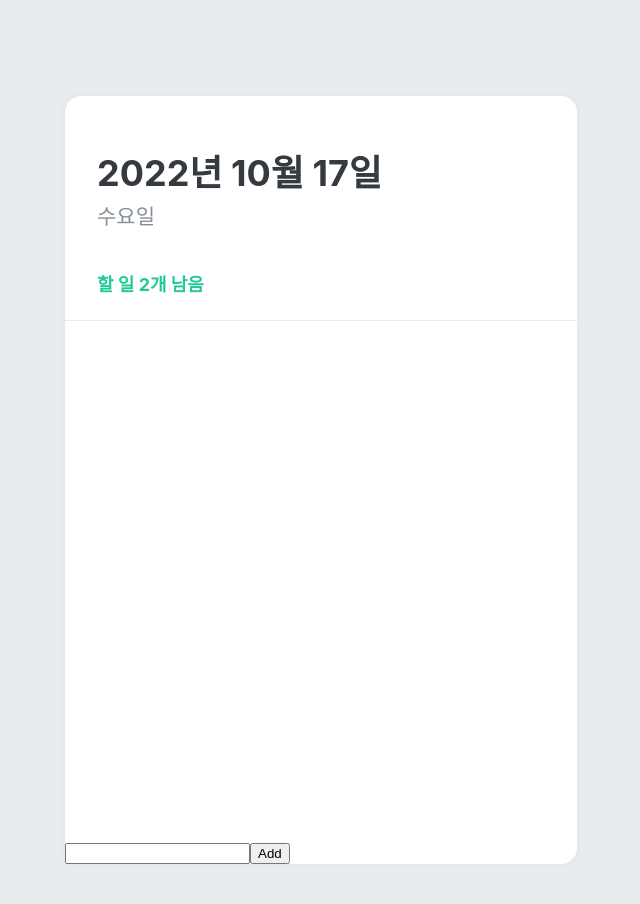
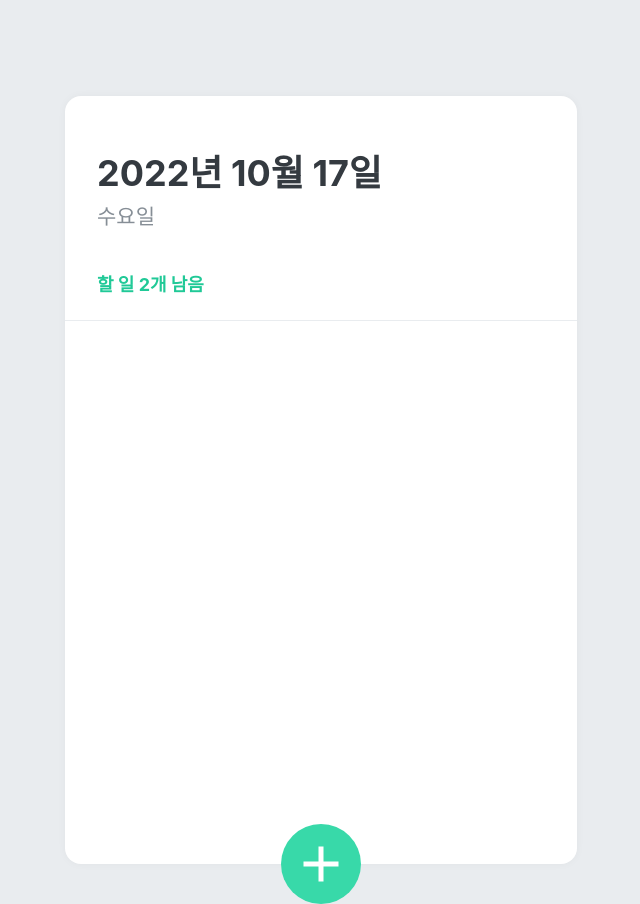
Before and after one commit to Sene68/react-recoil, a React (Create React App) app: page / in a window 1280 px wide. Shown: the whole page, without its empty margins (319-959 px from the left). Built offline with nearby package versions, Linux system fonts and the light colour scheme.

Commit message:
todo item design 변경

```diff
--- a/src/components/TodoItemCreator.js
+++ b/src/components/TodoItemCreator.js
@@ -1,6 +1,81 @@
 import React, { useState } from "react";
+import styled, { css } from 'styled-components';
+import { MdAdd } from 'react-icons/md';
 import { useSetRecoilState } from "recoil";
 import { todoListState } from "../recoil_state";
+
+const CircleButton = styled.button`
+  background: #38d9a9;
+  &:hover {
+    background: #63e6be;
+  }
+  &:active {
+    background: #20c997;
+  }
+
+  z-index: 5;
+  cursor: pointer;
+  width: 80px;
+  height: 80px;
+  display: block;
+  align-items: center;
+  justify-content: center;
+  font-size: 60px;
+  position: absolute;
+  left: 50%;
+  bottom: 0px;
+  transform: translate(-50%, 50%);
+  color: white;
+  border-radius: 50%;
+  border: none;
+  outline: none;
+  display: flex;
+  align-items: center;
+  justify-content: center;
+
+  transition: 0.125s all ease-in;
+  ${props =>
+    props.open &&
+    css`
+      background: #ff6b6b;
+      &:hover {
+        background: #ff8787;
+      }
+      &:active {
+        background: #fa5252;
+      }
+      transform: translate(-50%, 50%) rotate(45deg);
+    `}
+`;
+
+const InsertFormPositioner = styled.div`
+  width: 100%;
+  bottom: 0;
+  left: 0;
+  position: absolute;
+`;
+
+const InsertForm = styled.form`
+  background: #f8f9fa;
+  padding-left: 32px;
+  padding-top: 32px;
+  padding-right: 32px;
+  padding-bottom: 72px;
+
+  border-bottom-left-radius: 16px;
+  border-bottom-right-radius: 16px;
+  border-top: 1px solid #e9ecef;
+`;
+
+const Input = styled.input`
+  padding: 12px;
+  border-radius: 4px;
+  border: 1px solid #dee2e6;
+  width: 100%;
+  outline: none;
+  font-size: 18px;
+  box-sizing: border-box;
+`;
 
 let id = 0;
 function getId() {
@@ -8,10 +83,14 @@
 }
 
 function TodoItemCreator() {
+  const [open, setOpen] = useState(false);
   const [inputValue, setInputValue] = useState("");
   const setTodoList = useSetRecoilState(todoListState);
 
-  const addItem = () => {
+  const onToggle = () => setOpen(!open);
+
+  const addItem = (e) => {
+    e.preventDefault();
     setTodoList((oldTodoList) => [
       ...oldTodoList,
       {
@@ -21,6 +100,7 @@
       }
     ]);
     setInputValue("");
+    setOpen(false);
   };
 
   const onChange = ({ target: { value } }) => {
@@ -28,10 +108,18 @@
   };
 
   return (
-    <div>
-      <input type="text" value={inputValue} onChange={onChange} />
-      <button onClick={addItem}>Add</button>
-    </div>
+    <>
+      {open && (
+        <InsertFormPositioner>
+          <InsertForm onSubmit={addItem}>
+            <Input autoFocus placeholder="할 일을 입력 후, Enter 를 누르세요" value={inputValue} onChange={onChange} />
+          </InsertForm>
+        </InsertFormPositioner>
+      )}
+      <CircleButton onClick={onToggle} open={open}>
+        <MdAdd />
+      </CircleButton>
+    </>
   );
 }
 
```
